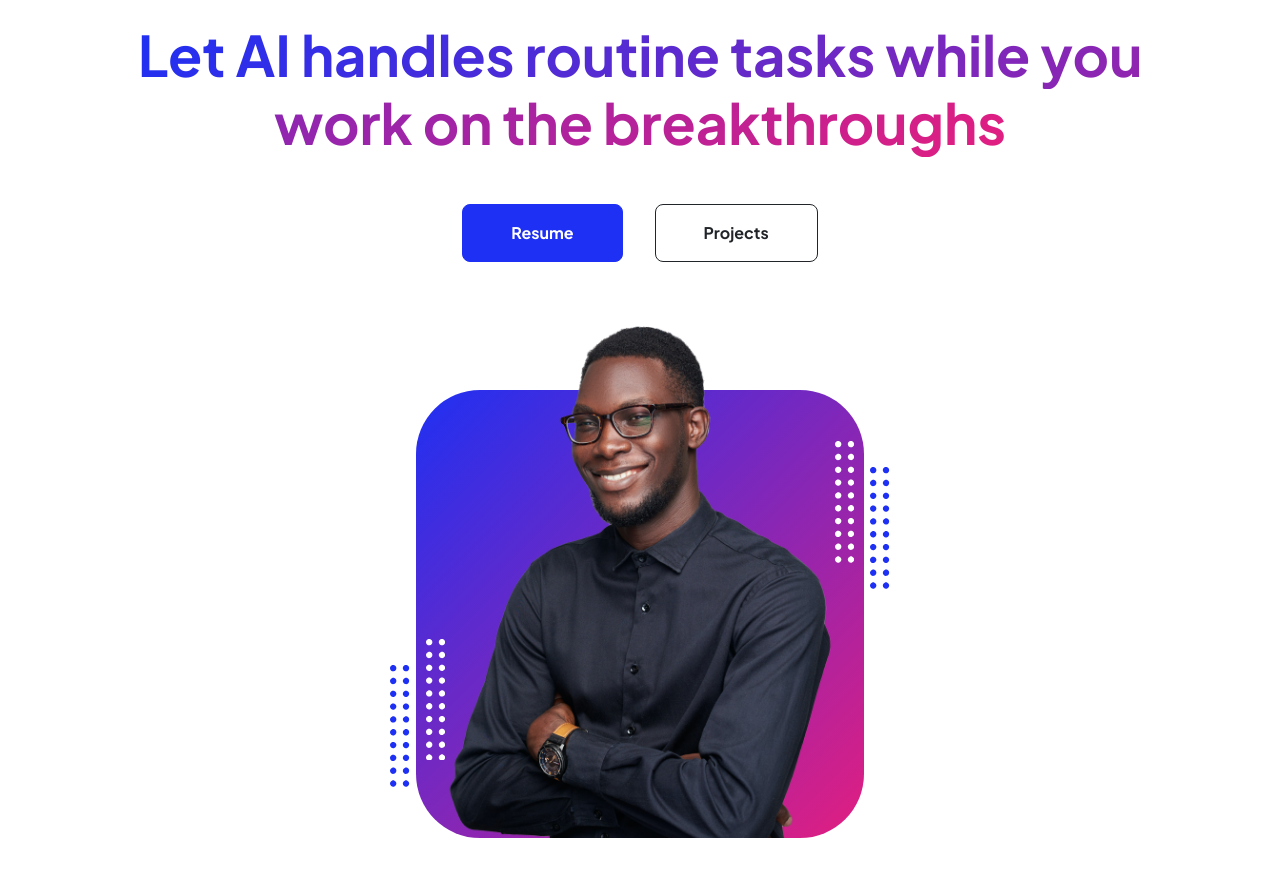
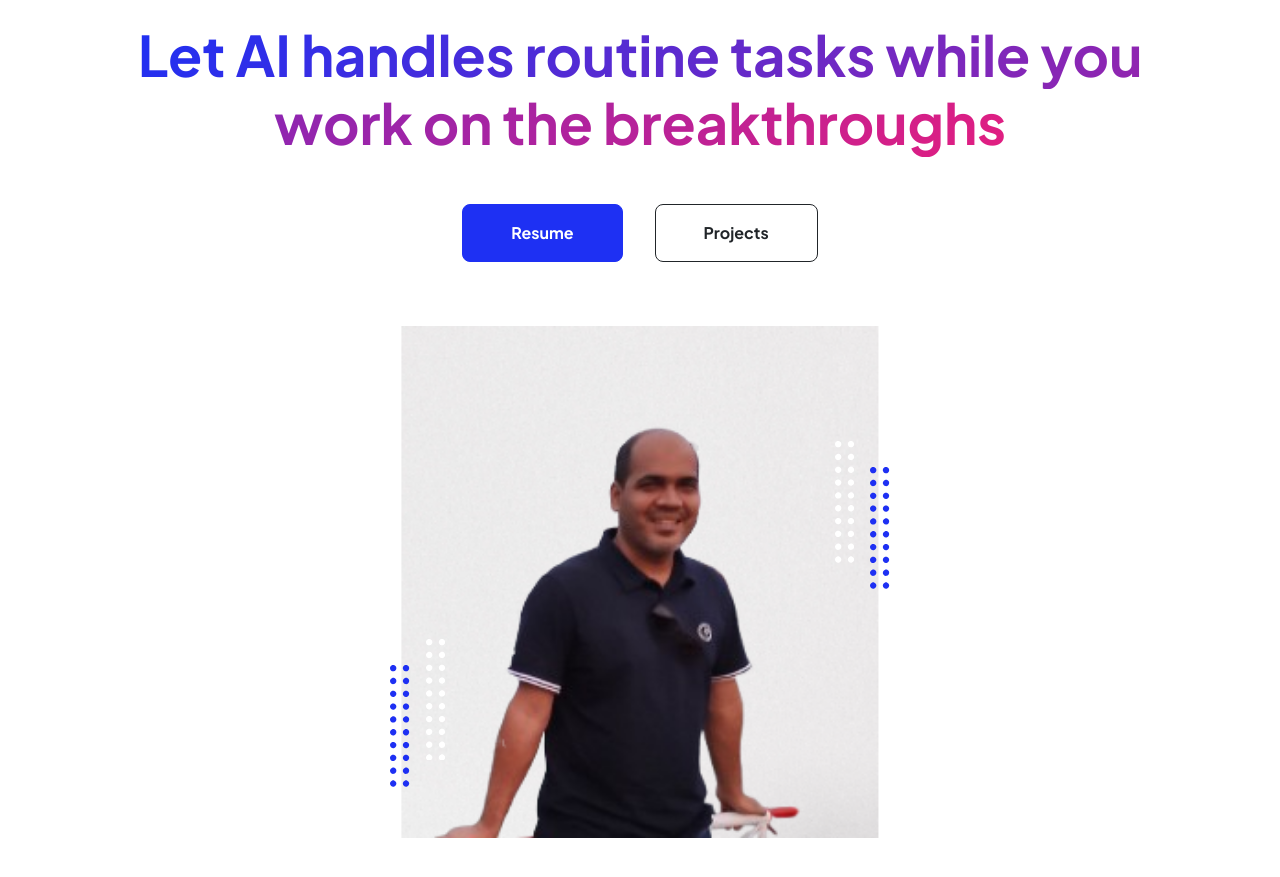
Before and after one commit to akram6043/akram6043.github.io, a plain HTML site: page index.html in a window 1280 px wide. Shown: the part 155-1032 px from the top of the page. Drawn offline with nearby package versions, Linux system fonts and the light colour scheme.

Commit message:
Update index.html

```diff
--- a/index.html
+++ b/index.html
@@ -55,7 +55,7 @@
                                 <div class="profile bg-gradient-primary-to-secondary">
                                     <!-- TIP: For best results, use a photo with a transparent background like the demo example below-->
                                     <!-- Watch a tutorial on how to do this on YouTube (link)-->
-                                    <img class="profile-img" src="assets/profile.png" alt="..." />
+                                    <img class="profile-img" src="assets/Akram.png" alt="..." />
                                     <div class="dots-1">
                                         <!-- SVG Dots-->
                                         <svg version="1.1" xmlns="http://www.w3.org/2000/svg" xmlns:xlink="http://www.w3.org/1999/xlink" x="0px" y="0px" viewBox="0 0 191.6 1215.4" style="enable-background: new 0 0 191.6 1215.4" xml:space="preserve">
```
